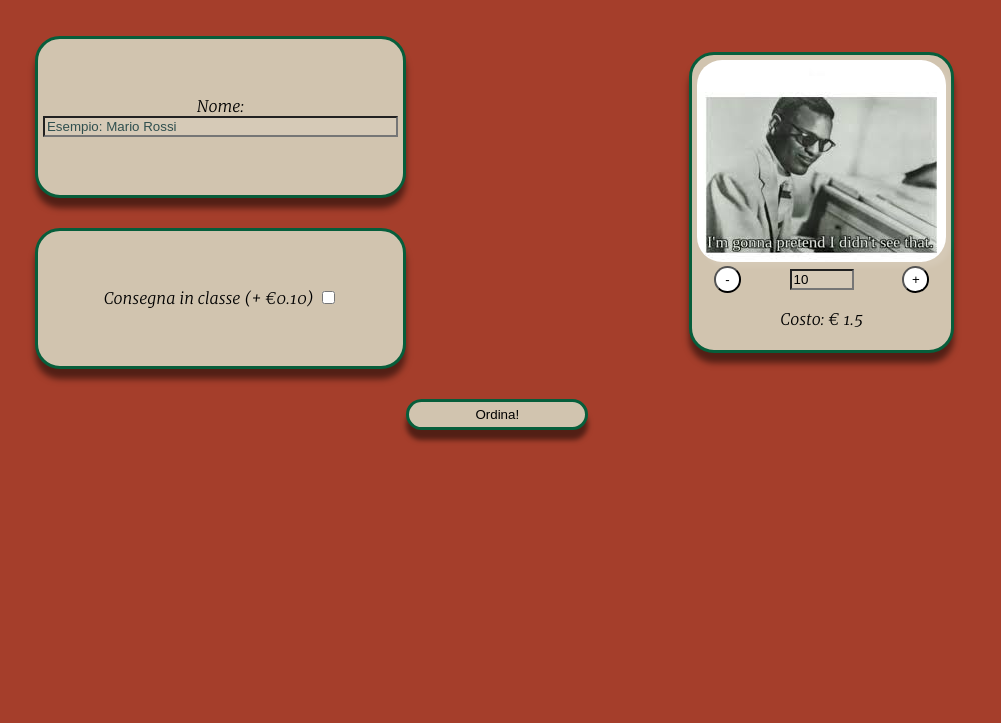
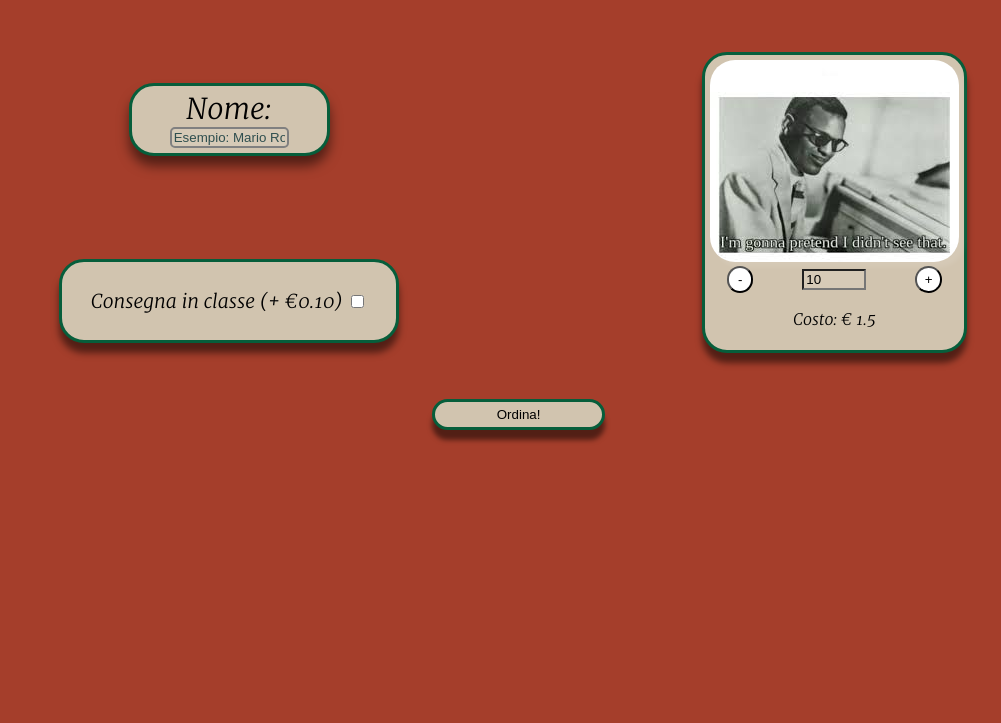
Before and after one commit to NIK-Pro-coder/clementine, a website: page index.html in a window 1280 px wide. Shown: the part 77-800 px from the top of the page, without its empty margins (95-1096 px from the left). Drawn offline with Linux system fonts and the light colour scheme.

Commit message:
Almost finished styles

```diff
--- a/css/index.css
+++ b/css/index.css
@@ -7,33 +7,46 @@
 }
 
 @font-face {
-	font-family: myFirstFont;
+	font-family: merriweather;
 	src: url(Merriweather-LightItalic.ttf);
-	font-weight: bold;
+	font-weight: normal;
 }
 
 html {
 	background: var(--primary);
 	height: 100%;
-	font-family: myFirstFont;
+	font-family: merriweather;
 }
 
 .maincontainer {
 	display: grid;
 
 	grid-template-areas:
-		". head head head ."
-		". personal . foto ."
-		". classe . foto ."
-		". . ordina . .";
+		". head ."
+		". foto ."
+		". personal ."
+		". classe ."
+		". ordina ."
+		". . .";
 
 	row-gap: 30px;
+}
+
+@media screen and (min-width: 830px) {
+	.maincontainer {
+		grid-template-areas:
+			". head head head ."
+			". personal . foto ."
+			". classe . foto ."
+			". . ordina . .";
+	}
 }
 
 .error {
 	padding: 5px;
 	background: rgba(255, 0, 0, 0.75);
 	border-radius: 5px;
+	font-size: 0.5em;
 }
 
 .success {
@@ -69,14 +82,22 @@ input:hover {
 	background: rgba(255, 255, 255, 0.01);
 }
 
-.ordina,
-.ordina:hover {
+.ordina {
 	grid-area: ordina;
-	background: rgb(209, 196, 175);
+
+	display: flex;
+	justify-content: center;
+	align-items: center;
 }
 
-.ordina:hover {
-	background: rgba(209, 196, 175, 0.5);
+.ordina button {
+	width: 60%;
+}
+
+@media screen and (min-width: 830px) {
+	.ordina button {
+		width: 100%;
+	}
 }
 
 .mainimage {
@@ -117,11 +138,15 @@ input:hover {
 
 .classe {
 	grid-area: classe;
+	text-align: center;
+
 	display: flex;
 	flex-direction: column;
 
+	align-items: center;
 	justify-content: space-around;
-	align-items: center;
+
+	font-size: 1.2em;
 }
 
 .nome {
@@ -130,4 +155,12 @@ input:hover {
 	display: flex;
 	flex-direction: column;
 	justify-content: center;
+	align-items: center;
+	font-size: 1.8em;
 }
+
+.nome input {
+	width: 60%;
+	border-radius: 5px;
+	border: solid 2px gray;
+}
--- a/index.html
+++ b/index.html
@@ -6,7 +6,7 @@
 	</head>
 	<body>
 		<h1 style="text-align: center">
-			Compra qui le clementine del pastafresh!
+			<strong>Benvenuto al Mandarino Bastardo!</strong>
 		</h1>
 
 		<form name="ordinazione" class="maincontainer">
@@ -42,21 +42,42 @@
 				Le tue clementine sono state ordinate!
 			</h3>
 
-			<div class="nome outline">
-				<p class="error" id="nameError" hidden>
-					Per favore compila questo campo
-				</p>
+			<div class="nome">
+				<div
+					class="outline"
+					style="
+						display: flex;
+						flex-direction: column;
+						align-items: center;
+					"
+				>
 					<label for="nome">Nome:</label>
 					<input
 						id="nome"
 						name="nome"
 						placeholder="Esempio: Mario Rossi"
 					/>
+					<p class="error" id="nameError" hidden>
+						Per favore compila questo campo
+					</p>
+				</div>
 			</div>
 
-			<div class="outline classe">
+			<div class="classe">
+				<div
+					class="outline"
+					style="
+						width: 80%;
+						height: 50%;
+						display: flex;
+						flex-direction: column;
+						justify-content: space-around;
+					"
+				>
 					<div>
-					<label for="consegna">Consegna in classe (+ €0.10)</label>
+						<label for="consegna"
+							>Consegna in classe (+ €0.10)</label
+						>
 						<input
 							type="checkbox"
 							id="consegna"
@@ -66,10 +87,20 @@
 					</div>
 
 					<div id="classe" hidden>
-					<p class="error" id="classError" hidden>
+						<p
+							class="error"
+							id="classError"
+							style="font-size: 1em"
+							hidden
+						>
 							Per favore compila questo campo
 						</p>
-					<p class="error" id="classErrorInvalid" hidden>
+						<p
+							class="error"
+							id="classErrorInvalid"
+							style="font-size: 1em"
+							hidden
+						>
 							Ti ho chiesto una classe, non un frutto
 						</p>
 						<div>
@@ -82,16 +113,19 @@
 						</div>
 					</div>
 				</div>
+			</div>
 
+			<div class="ordina">
 				<button
 					type="button"
 					id="submit"
 					onclick="order()"
-				class="ordina outline"
+					class="outline"
 					style="display: block"
 				>
 					Ordina!
 				</button>
+			</div>
 		</form>
 		<div class="ciao"></div>
 	</body>
```
Lines whose indentation alone changed are shown as unchanged.
